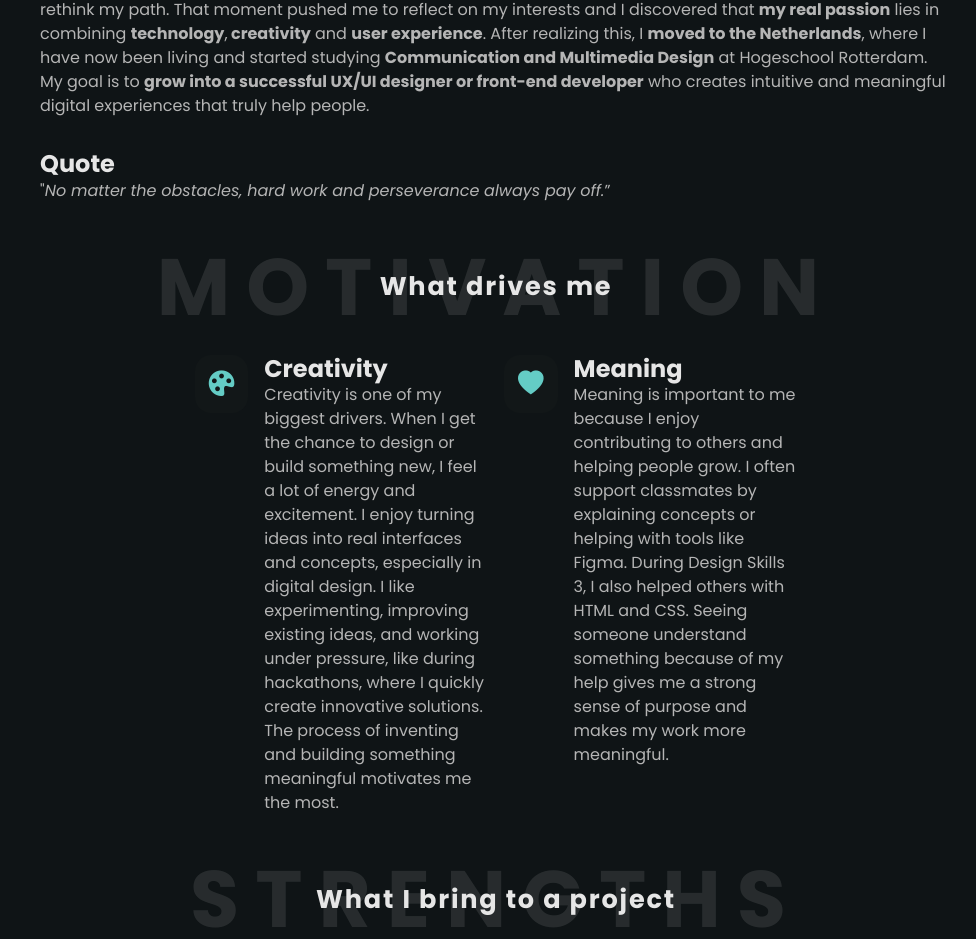
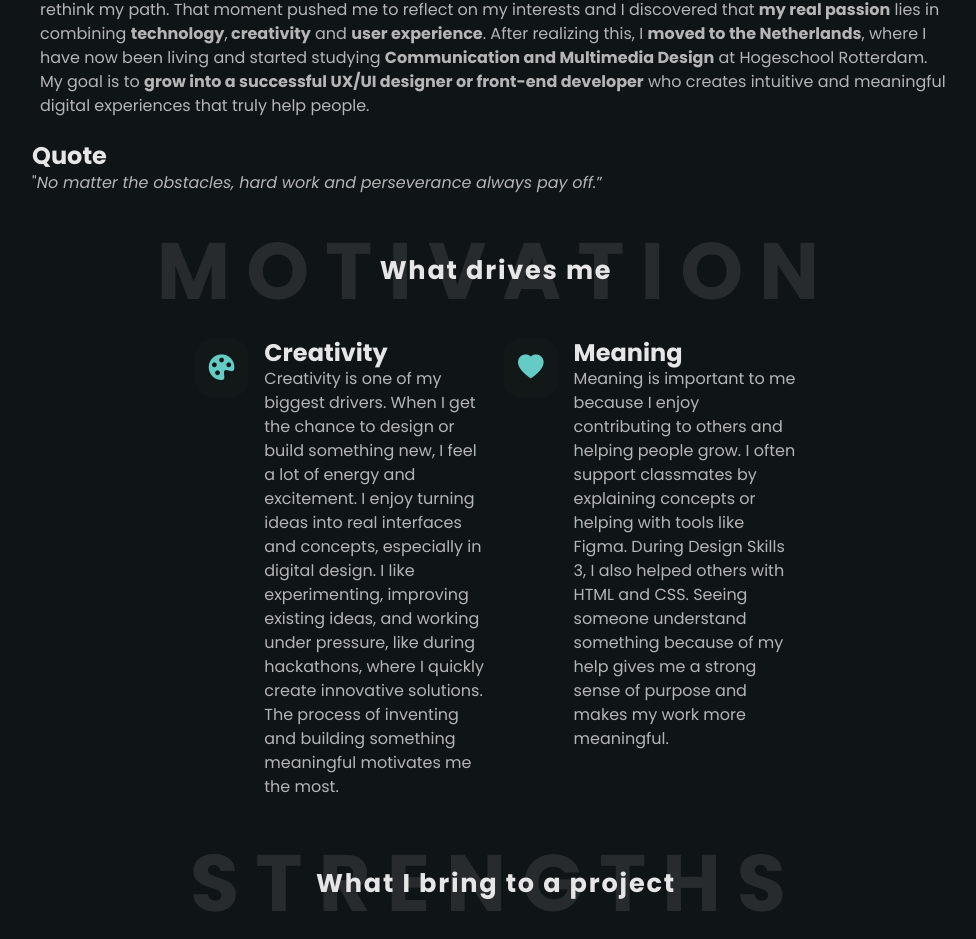
Before and after one commit to FrostiSR/portfolio, a React (Vite) app: page / in a window 1280 px wide. Shown: the part 1137-2076 px from the top of the page, without its empty margins (272-1248 px from the left). Built offline with nearby package versions, Linux system fonts and the light colour scheme; no server answers.

Commit message:
quote rm padding

```diff
--- a/src/components/About/About.jsx
+++ b/src/components/About/About.jsx
@@ -22,7 +22,7 @@ export default function About() {
           dangerouslySetInnerHTML={{ __html: ABOUT.about.left.content }}
         ></p>
         </Col>
-        <Col xs={12} md={12} className="text-start p-2">
+        <Col xs={12} md={12} className="text-start">
           <h4 className="fw-bold title-text">Quote</h4>
          <p
           className="description-text"
```
